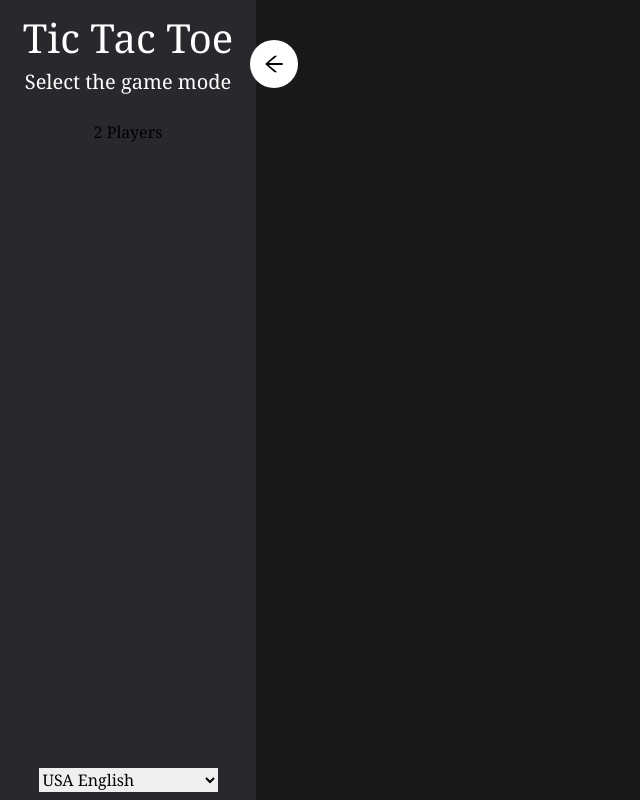
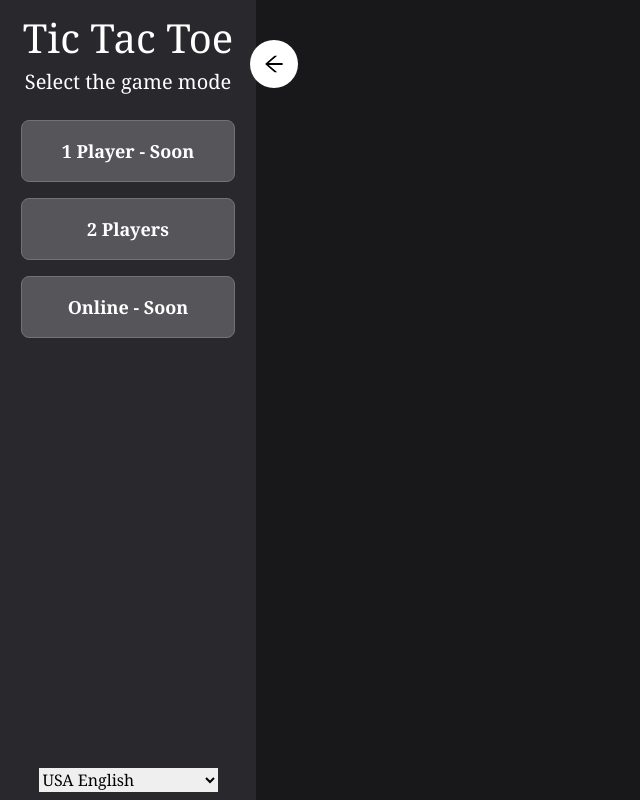
Before and after one commit to thiagomeneguzzi/tic-tac-toe, a React (Vite) app: page / in a window 1280 px wide. Shown: the whole page, without its empty margins (0-640 px from the left). Built offline with nearby package versions, Linux system fonts and the light colour scheme.

Commit message:
refactor cards layout

```diff
--- a/src/application/components/Drawer/Drawer.tsx
+++ b/src/application/components/Drawer/Drawer.tsx
@@ -25,10 +25,18 @@ const Drawer: FC<Props> = (props) => {
                     <h1 className='text-5xl'>{words.gameMode.gameTitle}</h1>
                     <h3 className='text-xl'>{words.gameMode.selectGameMode}</h3>
                 </div>
-                <div className='flex flex-col gap-4 py-4'>
+                <div className='flex flex-col items-center gap-4 py-4'>
+                    <DrawerGameOption
+                        label={words.gameMode.localSinglePlayer}
+                        route='/two-players'
+                    />
                     <DrawerGameOption
                         label={words.gameMode.localMultiplayer}
-                        route='/two-players'
+                        route=''
+                    />
+                    <DrawerGameOption
+                        label={words.gameMode.multiplayer}
+                        route=''
                     />
                 </div>
             </div>
--- a/src/application/components/Drawer/components/DrawerGameOption.tsx
+++ b/src/application/components/Drawer/components/DrawerGameOption.tsx
@@ -12,12 +12,15 @@ const DrawerGameOption: FC<Props> = (props) => {
     const navigate = useNavigate();
 
     const handleRedirect = () => {
-        navigate(route);
+        if (route) {
+            navigate(route);
+        }
     };
 
     return (
         <button
             type='button'
+            className='bg-gray-400 rounded-lg border-[1px] border-gray-300 text-white font-bold text-lg py-4 w-5/6'
             onClick={handleRedirect}
         >
             {label}
--- /dev/null
+++ b/src/application/components/GameBoard/GameBoard.tsx
@@ -0,0 +1,25 @@
+import React from 'react';
+
+import GameCard from '../GameCard/GameCard';
+
+import { Options } from '../../../utils/types/game';
+
+type Props = {
+    gameState: Options;
+    handleOptionMark: (index: number) => void;
+};
+
+const GameBoard = ({ gameState, handleOptionMark }: Props): JSX.Element => {
+    return (
+        <div className='grid grid-rows-3 grid-flow-col gap-1'>
+            {gameState.map((option, index) => (
+                <GameCard
+                    value={option}
+                    onClick={() => handleOptionMark(index)}
+                />
+            ))}
+        </div>
+    );
+};
+
+export default GameBoard;
--- a/src/application/pages/twoPlayers/TwoPlayers.tsx
+++ b/src/application/pages/twoPlayers/TwoPlayers.tsx
@@ -1,6 +1,6 @@
 import React, { useState } from 'react';
 
-import GameCard from '../../components/GameCard/GameCard';
+import GameBoard from '../../components/GameBoard/GameBoard';
 
 import { initialValue } from '../../../utils/consts/game';
 import gameServiceImpl from '../../../services/implementation/gameServiceImpl/gameServiceImpl';
@@ -15,6 +15,7 @@ const TwoPlayers = () => {
     const [gotOld, setGotOld] = useState<boolean>(false);
 
     const handleOptionMark = (index: number): void => {
+        if (!winner && !gotOld) {
             const tempOptions = [...gameStateOptions];
 
             if (tempOptions[index] !== '') {
@@ -37,6 +38,7 @@ const TwoPlayers = () => {
                     setTurnOption((prevState) => (prevState === 'X' ? 'O' : 'X'));
                 }
             }
+        }
     };
 
     const resetGame = (): void => {
@@ -48,25 +50,23 @@ const TwoPlayers = () => {
 
     return (
         <div className='flex flex-col justify-center items-center w-full h-full px-4'>
-            {winner && <h1>O vencedor foi o Jogador {winner}</h1>}
-            {gotOld && <h1>Deu velha!</h1>}
+            {winner && <h1 className='text-2xl text-white font-bold'>Parabéns jogador {winner}, você ganhou!</h1>}
+            {gotOld && <h1 className='text-2xl text-white font-bold'>Deu velha!</h1>}
+            <div className='py-4'>
+                <GameBoard
+                    gameState={gameStateOptions}
+                    handleOptionMark={handleOptionMark}
+                />
+            </div>
             {(winner || gotOld) && (
                 <button
                     type='button'
-                    className='px-1 py-2'
+                    className='px-4 py-2 text-white text-bold bg-gray-300 rounded-full'
                     onClick={resetGame}
                 >
                     Reiniciar
                 </button>
             )}
-            <div className='grid grid-rows-3 grid-flow-col gap-1'>
-                {gameStateOptions.map((option, index) => (
-                    <GameCard
-                        value={option}
-                        onClick={() => handleOptionMark(index)}
-                    />
-                ))}
-            </div>
         </div>
     );
 };
--- a/src/application/provider/LanguageProvider/languages/en-US.ts
+++ b/src/application/provider/LanguageProvider/languages/en-US.ts
@@ -4,9 +4,9 @@ const enUSWords: Language['words'] = {
     gameMode: {
         gameTitle: 'Tic Tac Toe',
         selectGameMode: 'Select the game mode',
-        localSinglePlayer: '1 Player',
+        localSinglePlayer: '1 Player - Soon',
         localMultiplayer: '2 Players',
-        multiplayer: 'Multiplayer',
+        multiplayer: 'Online - Soon',
     },
 };
 
--- a/src/application/provider/LanguageProvider/languages/pt-BR.ts
+++ b/src/application/provider/LanguageProvider/languages/pt-BR.ts
@@ -4,9 +4,9 @@ const ptBRWords: Language['words'] = {
     gameMode: {
         gameTitle: 'Jogo da velha',
         selectGameMode: 'Selecione o modo de jogo',
-        localSinglePlayer: '1 Jogador',
+        localSinglePlayer: '1 Jogador - Em breve',
         localMultiplayer: '2 Jogadores',
-        multiplayer: 'Multiplayer',
+        multiplayer: 'Online - Em breve',
     },
 };
 
```
Lines whose indentation alone changed are shown as unchanged.
